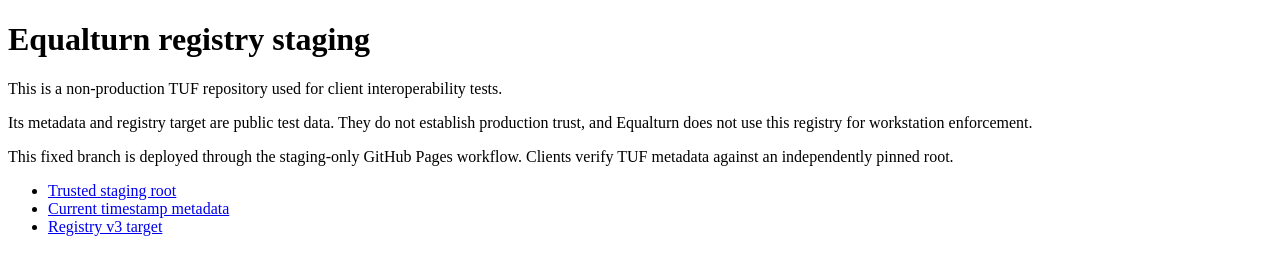
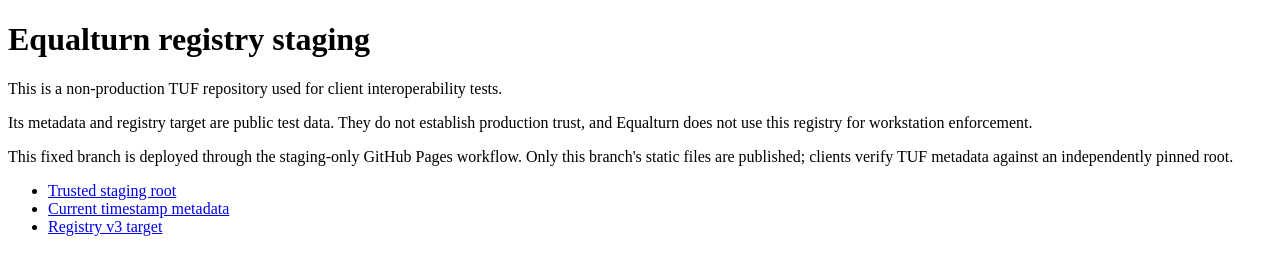
Before and after one commit to Voldigoade/equalturn-registry-staging, a plain HTML site: page index.html in a window 1280 px wide. Drawn offline with Linux system fonts and the light colour scheme.

Commit message:
docs: clarify staging Pages publication contents

```diff
--- a/index.html
+++ b/index.html
@@ -1,5 +1,5 @@
 <!doctype html>
 <html lang="en">
 <head><meta charset="utf-8"><meta name="viewport" content="width=device-width, initial-scale=1"><title>Equalturn staging registry</title></head>
-<body><main><h1>Equalturn registry staging</h1><p>This is a non-production TUF repository used for client interoperability tests.</p><p>Its metadata and registry target are public test data. They do not establish production trust, and Equalturn does not use this registry for workstation enforcement.</p><p>This fixed branch is deployed through the staging-only GitHub Pages workflow. Clients verify TUF metadata against an independently pinned root.</p><ul><li><a href="metadata/root.json">Trusted staging root</a></li><li><a href="metadata/timestamp.json">Current timestamp metadata</a></li><li><a href="targets/registry-v3.json">Registry v3 target</a></li></ul></main></body>
+<body><main><h1>Equalturn registry staging</h1><p>This is a non-production TUF repository used for client interoperability tests.</p><p>Its metadata and registry target are public test data. They do not establish production trust, and Equalturn does not use this registry for workstation enforcement.</p><p>This fixed branch is deployed through the staging-only GitHub Pages workflow. Only this branch's static files are published; clients verify TUF metadata against an independently pinned root.</p><ul><li><a href="metadata/root.json">Trusted staging root</a></li><li><a href="metadata/timestamp.json">Current timestamp metadata</a></li><li><a href="targets/registry-v3.json">Registry v3 target</a></li></ul></main></body>
 </html>
```
